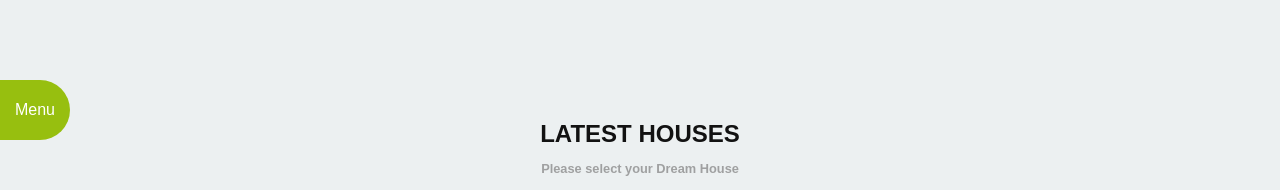
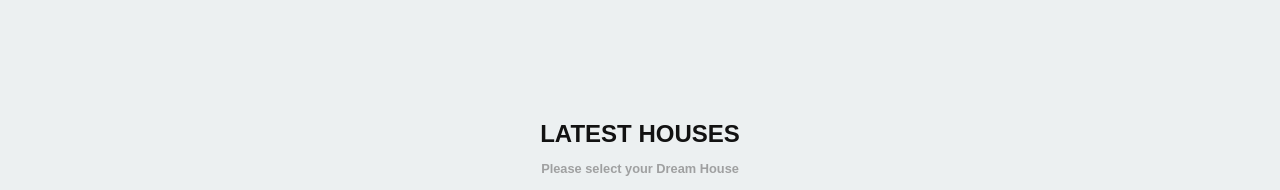
Before and after one commit to Wahaj-Ali/homely-frontend, a React (Create React App) app: page / in a window 1280 px wide. Shown: the top 190 px of the page. Built offline with nearby package versions, Linux system fonts and the light colour scheme.

Commit message:
Update SideBar.js
Remove the menu button and its functionality to slide/hide the sidebar.

```diff
--- a/src/components/sidebar/SideBar.js
+++ b/src/components/sidebar/SideBar.js
@@ -1,4 +1,4 @@
-import React, { useState } from 'react';
+// import React, { useState } from 'react';
 import './SideBar.css';
 import {
   FaTwitter, FaFacebookF, FaVine, FaPinterestP,
@@ -7,18 +7,18 @@ import { TiSocialGooglePlus } from 'react-icons/ti';
 import { Link } from 'react-router-dom';
 
 const SideBar = () => {
-  const [style, setStyle] = useState('menu');
-  const [menuStatus, setMenuStatus] = useState('open');
+  // const [style, setStyle] = useState('menu');
+  // const [menuStatus, setMenuStatus] = useState('open');
 
-  const handleClick = () => {
-    if (menuStatus === 'open') {
-      setMenuStatus('close');
-      setStyle('menu active');
-    } else if (menuStatus === 'close') {
-      setMenuStatus('open');
-      setStyle('menu');
-    }
-  };
+  // const handleClick = () => {
+  //   if (menuStatus === 'open') {
+  //     setMenuStatus('close');
+  //     setStyle('menu active');
+  //   } else if (menuStatus === 'close') {
+  //     setMenuStatus('open');
+  //     setStyle('menu');
+  //   }
+  // };
 
   const navLinks = [
     { url: '/', name: 'Houses' },
@@ -30,10 +30,10 @@ const SideBar = () => {
 
   return (
     <div>
-      <button type="button" onClick={handleClick}>
+      {/* <button type="button" onClick={handleClick}>
         Menu
-      </button>
-      <div className={style}>
+      </button> */}
+      <div className="menu">
         <div className="logo">Homely</div>
         <ul>
           {navLinks.map(({ url, name }) => (
```
